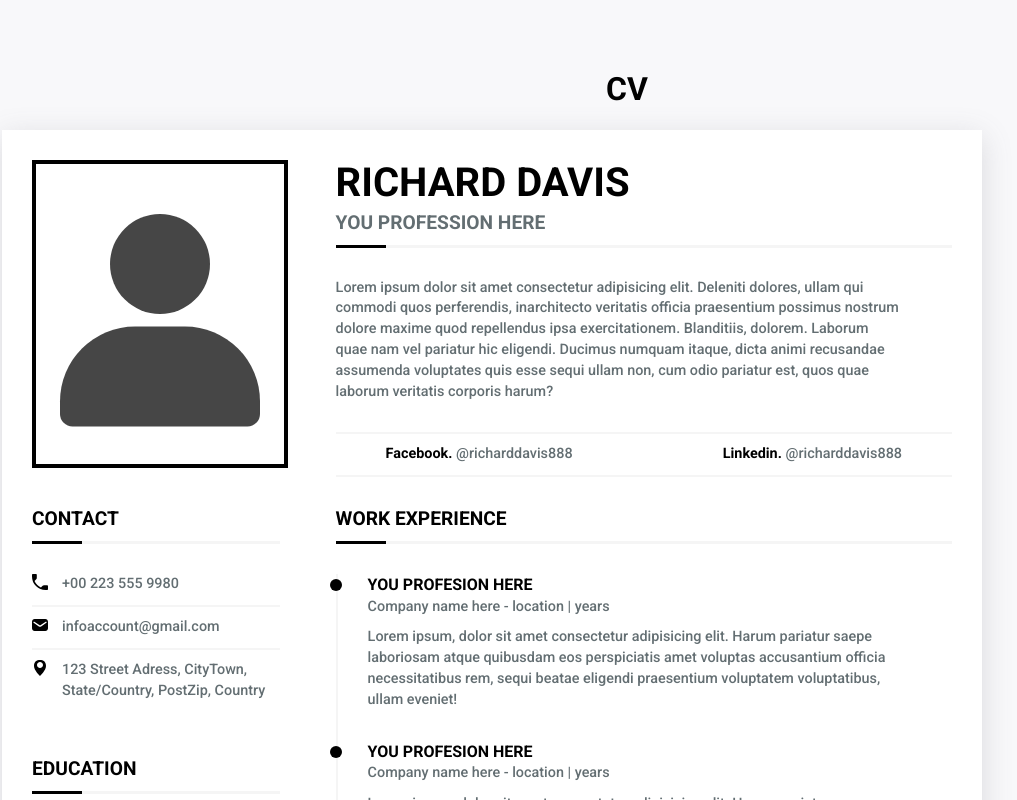
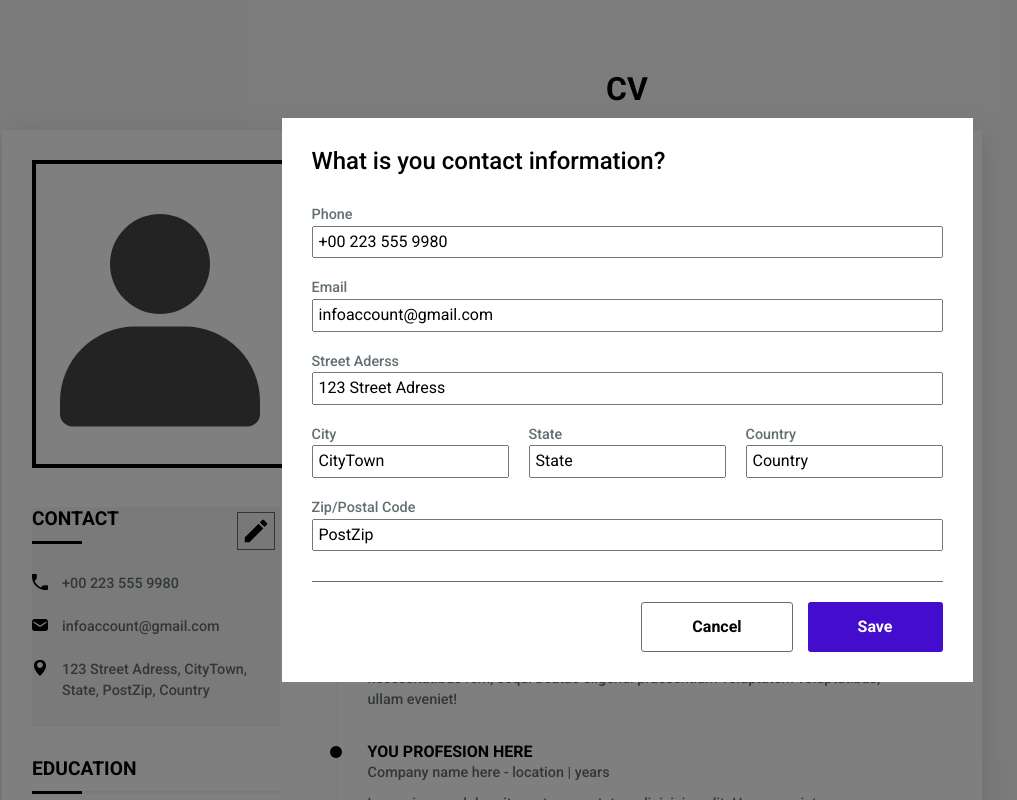
Before and after one commit to TolikaTolika123/cv-application, a React (Create React App) app: page / in a window 1280 px wide. Both pictures are taken after a click on the element 169 px from the left and 617 px from the top of the page. Shown: the top 800 px of the page, without its empty margins (13-1030 px from the left). Built offline with nearby package versions, Linux system fonts and the light colour scheme.

Commit message:
added contact popup

```diff
--- a/src/components/CV-Main/CVContact.jsx
+++ /dev/null
@@ -1,18 +0,0 @@
-import React from 'react'
-import ContactItem from '../UI/ContactItem'
-import EditBtn from '../UI/EditBtn'
-const CVContact = () => {
-  return (
-    <div className='cv__contact section'>
-      <h3 className="contact__title regular__title">Contact</h3>
-      <ul className="cv__contact-list">
-        <ContactItem link={true} img='phone' type='tel' content='+00 223 555 9980'/>
-        <ContactItem link={true} img='email' type='mailto' content='infoaccount@gmail.com'/>
-        <ContactItem link={false} img='pin' type='' content='123 Street Adress, CityTown, State/Country, PostZip, Country'/>
-      </ul>
-      <EditBtn />
-    </div>
-  )
-}
-
-export default CVContact
--- /dev/null
+++ b/src/components/CV-Main/CVContact/CVContact.jsx
@@ -0,0 +1,33 @@
+import React, {useState} from 'react'
+import ContactItem from '../../UI/ContactItem'
+import EditBtn from '../../UI/EditBtn'
+import CVContactPopup from './CVContactPopup'
+
+const CVContact = () => {
+  const [modal, setModal] = useState(false);
+  const [phone, setPhone] = useState('+00 223 555 9980');
+  const [email, setEmail] = useState('infoaccount@gmail.com');
+  const [adress, setAdress] = useState('123 Street Adress');
+  const [city, setCity] = useState('CityTown');
+  const [region, setRegion] = useState('State');
+  const [postZip, setPostZip] = useState('PostZip');
+  const [country, setCountry] = useState('Country');
+
+  const states = {modal, phone, email, adress, region, city, postZip, country};
+  const setStates = {setModal, setPhone, setEmail, setAdress, setCity, setRegion, setPostZip, setCountry};
+  const fullAdress = [adress, city, region, postZip, country].join(', ');
+  return (
+    <div onClick={() => {setModal(true)}} className='cv__contact section'>
+      <h3 className="contact__title regular__title">Contact</h3>
+      <ul className="cv__contact-list">
+        <ContactItem img='phone' content={phone}/>
+        <ContactItem img='email' content={email}/>
+        <ContactItem img='pin' content={fullAdress}/>
+      </ul>
+      <EditBtn />
+      <CVContactPopup states={states} setStates={setStates}/>
+    </div>
+  )
+}
+
+export default CVContact
--- /dev/null
+++ b/src/components/CV-Main/CVContact/CVContactPopup.jsx
@@ -0,0 +1,99 @@
+import React, { useState } from 'react'
+import SectionPopup from '../../UI/SectionPopup'
+
+const CVContactPopup = ({ states, setStates }) => {
+  const [phone, setPhone] = useState(states.phone);
+  const [email, setEmail] = useState(states.email);
+  const [adress, setAdress] = useState(states.adress);
+  const [city, setCity] = useState(states.city);
+  const [region, setRegion] = useState(states.region);
+  const [postZip, setPostZip] = useState(states.postZip);
+  const [country, setCountry] = useState(states.country);
+
+  const changedStates = { phone, email, adress, city, region, postZip, country };
+  const setChangedStates = { setPhone, setEmail, setAdress, setCity, setRegion, setPostZip, setCountry };
+  return (
+    <SectionPopup
+      title='What is you contact information?'
+      states={states}
+      setStates={setStates}
+      changedStates={changedStates}
+      setChangedStates={setChangedStates}
+    >
+      <div className="section__popup-inputContainer">
+        <label htmlFor="section__popup-input" className='section__popup-label'>Phone</label>
+        <input
+          name='phone'
+          type="tel"
+          className="section__popup-input"
+          value={phone}
+          onChange={e => setPhone(e.target.value)}
+        />
+      </div>
+      <div className="section__popup-inputContainer">
+        <label htmlFor="section__popup-input" className='section__popup-label'>Email</label>
+        <input
+          name='email'
+          type="text"
+          className="section__popup-input"
+          value={email}
+          onChange={e => setEmail(e.target.value)}
+        />
+      </div>
+      <div className="section__popup-inputContainer">
+        <label htmlFor="section__popup-input" className='section__popup-label'>Street Aderss</label>
+        <input
+          name='lastName'
+          type="text"
+          className="section__popup-input"
+          value={adress}
+          onChange={e => setAdress(e.target.value)}
+        />
+      </div>
+      <div className="section__popup-formGroup">
+        <div className="section__popup-inputContainer">
+          <label htmlFor="section__popup-input" className='section__popup-label'>City</label>
+          <input
+            name='city'
+            type="text"
+            className="section__popup-input"
+            value={city}
+            onChange={e => setCity(e.target.value)}
+          />
+        </div>
+        <div className="section__popup-inputContainer">
+          <label htmlFor="section__popup-input" className='section__popup-label'>State</label>
+          <input
+            name='state'
+            type="text"
+            className="section__popup-input"
+            value={region}
+            onChange={e => setRegion(e.target.value)}
+          />
+        </div>
+        <div className="section__popup-inputContainer">
+          <label htmlFor="section__popup-input" className='section__popup-label'>Country</label>
+          <input
+            name='city'
+            type="text"
+            className="section__popup-input"
+            value={country}
+            onChange={e => setCountry(e.target.value)}
+          />
+        </div>
+      </div>
+      <div className="section__popup-inputContainer">
+          <label htmlFor="section__popup-input" className='section__popup-label'>Zip/Postal Code</label>
+          <input
+            name='city'
+            type="text"
+            className="section__popup-input"
+            value={postZip}
+            onChange={e => setPostZip(e.target.value)}
+          />
+        </div>
+    </SectionPopup>
+  )
+}
+
+export default CVContactPopup
--- a/src/components/CV-Sections/CVMain.jsx
+++ b/src/components/CV-Sections/CVMain.jsx
@@ -1,5 +1,5 @@
 import React from 'react'
-import CVContact from '../CV-Main/CVContact'
+import CVContact from '../CV-Main/CVContact/CVContact'
 import CVEducation from '../CV-Main/CVEducation'
 import CVSkills from '../CV-Main/CVSkills'
 import CVExperience from '../CV-Main/CVExperience'
--- a/src/components/UI/ContactItem.jsx
+++ b/src/components/UI/ContactItem.jsx
@@ -1,12 +1,9 @@
 import React from 'react'
 
-const ContactItem = ({ img, type, content, link }) => {
+const ContactItem = ({ img, content }) => {
   return (
     <li className={`cv__contact-item ${img}`}>
-      {link
-        ? <a href={`${type}:${content}`}>{content}</a>
-        : <span>{content}</span>
-      }
+      {content}
     </li>
   )
 }
--- a/src/components/UI/SectionPopup.jsx
+++ b/src/components/UI/SectionPopup.jsx
@@ -34,10 +34,7 @@ const SectionPopup = ({ title, children, states, setStates, changedStates, setCh
   }
 
   return (
-    <div
-      className={rootClasses.join(' ')}
-      onClick={hidePopup} // not working
-    >
+    <div className={rootClasses.join(' ')}>
       <div className='section__popup-content' onClick={e => e.stopPropagation()}>
         <h3 className="section__popup-title">{title}</h3>
         <form className="section__popup-form">
--- a/src/styles/index.scss
+++ b/src/styles/index.scss
@@ -112,6 +112,7 @@ body {
   &-formGroup {
     display: flex;
     justify-content: space-between;
+    gap: 20px;
 
   }
   &-inputContainer,
```
